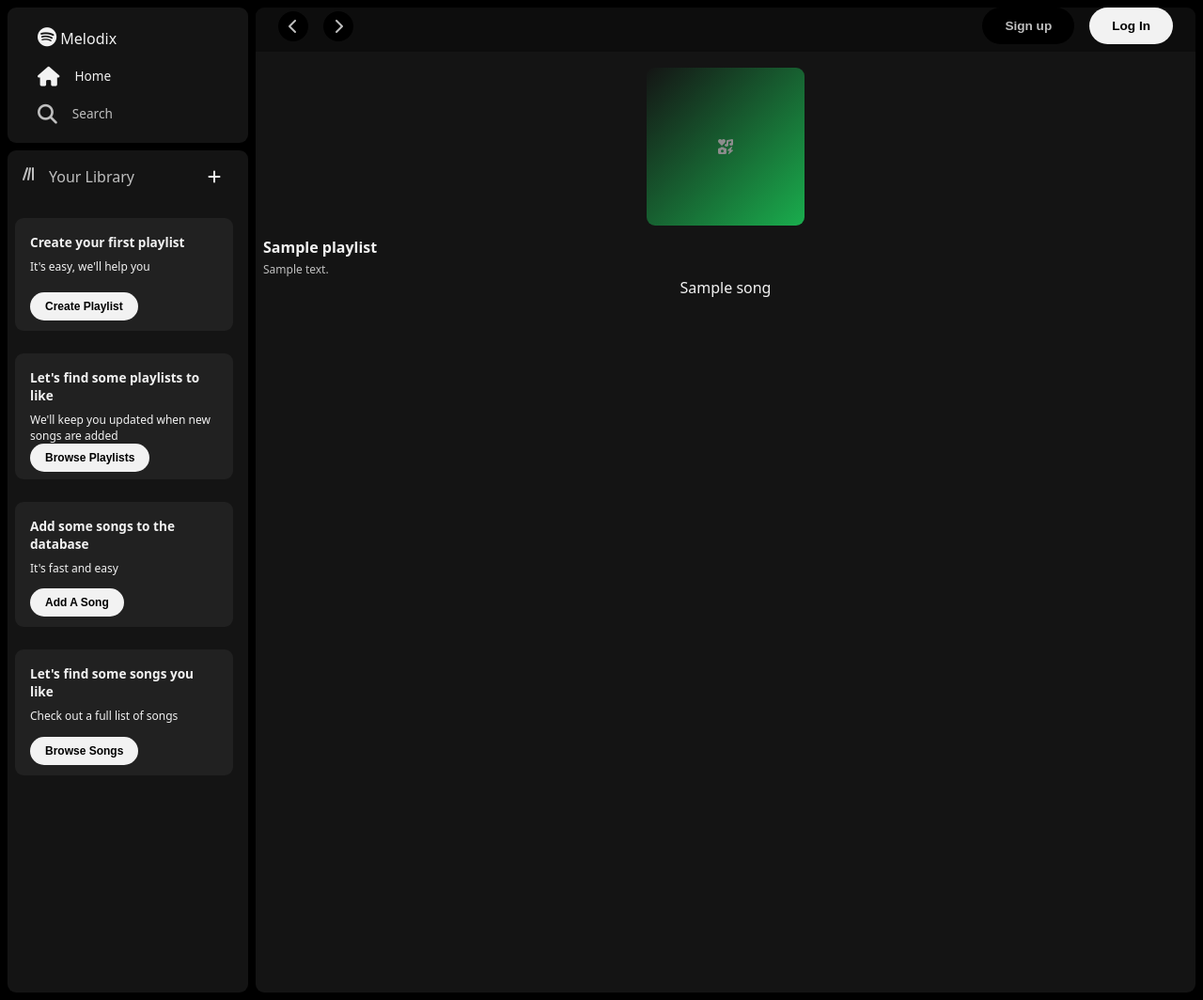
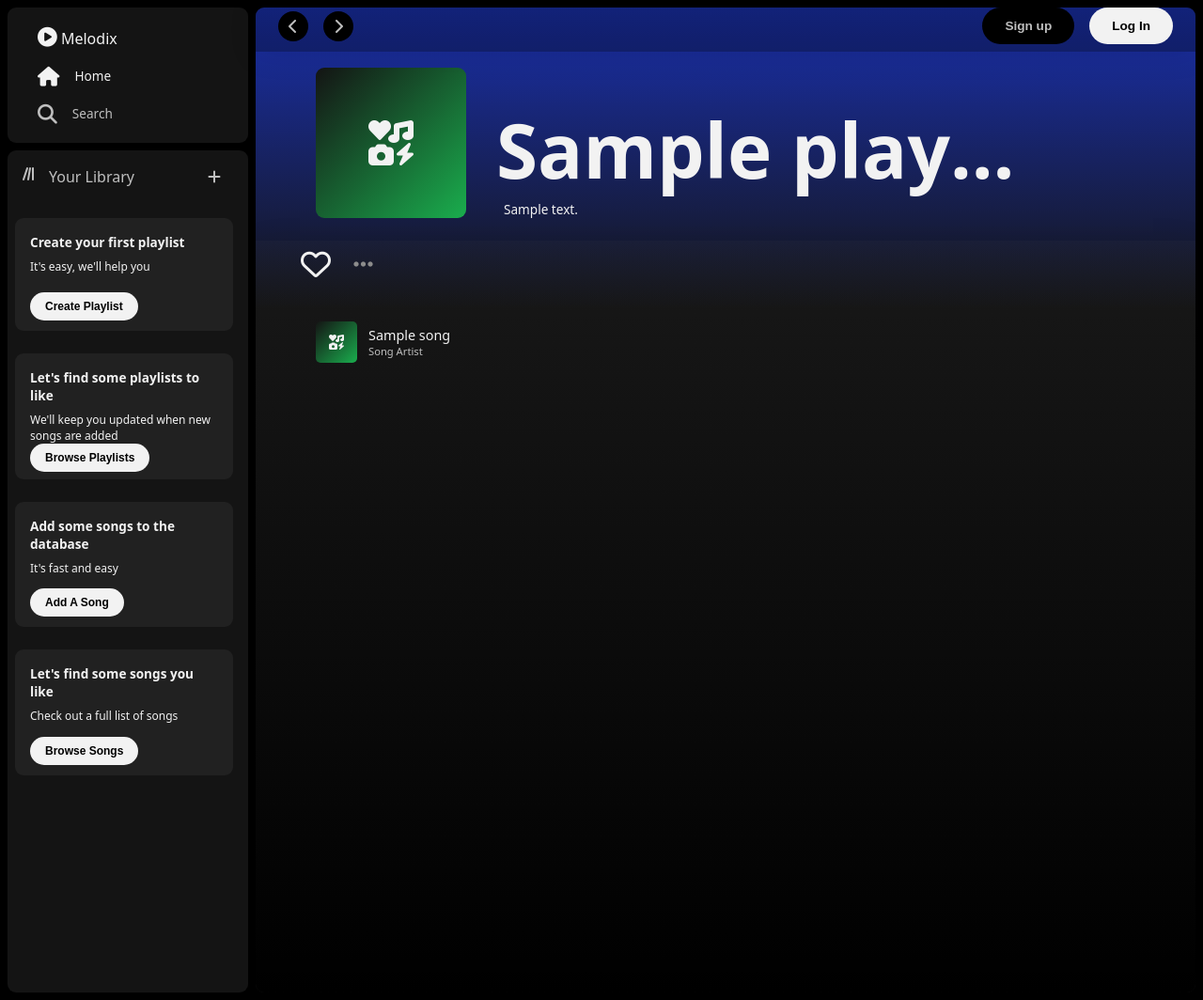
Before and after one commit to Flips97/melodix, a Django app: page /playlists/1/ in a window 1280 px wide. Shown: the whole page at 94% size. Run offline with Django 5.2, Linux system fonts and the light colour scheme; tables that the repository leaves empty hold one stand-in row (values such as "Sample post"); some libraries are stand-ins or nearby versions.

Commit message:
Adds styling to detail page. Fixes scroll animation for top nav bar

```diff
--- a/main_app/static/css/style.css
+++ b/main_app/static/css/style.css
@@ -30,7 +30,8 @@
     --warning-content: hsl(0, 0%, 0%);
     --error-content: hsl(0, 71%, 99%);
 
-    --border-radius: 9px
+    --border-radius: 9px;
+    --box-shadow: 0 4px 30px rgba(0, 0, 0, 0.1);
 }
 
 * {
@@ -82,12 +83,21 @@ li {
 .nav-logo {
     font-size: 1rem;
     font-weight: 500;
+
+}
+
+.nav-logo > i {
+    transform: rotate(90);
 }
 
 .nav-logo > i,
 .nav-home > a > i,
 .nav-search > a > i {
     font-size: 1.3rem;
+}
+
+.hidden {
+    display: none;
 }
 
 .nav-search > a {
@@ -266,6 +276,7 @@ li {
     width: calc(100vw - 17.5rem);
     z-index: 9999;
     position: fixed;
+    box-shadow: var(--box-shadow);
 }
 
 .translucent {
@@ -360,7 +371,47 @@ li {
 }
 
 .active {
-    display: block;
+    display: block !important;
+}
+
+.active-inline {
+    display: inline;
+}
+
+.lib-nav-new {
+    position: relative;
+}
+
+.dropdown-add {
+    position: absolute;
+    top: 8.5%;
+    left: 29%;
+    display: none;
+    width: 10.25rem;
+    height: 5.25rem;
+    background-color: var(--background-translucent);
+    border-radius: 7px;
+    padding: .5rem;
+    font-size: .85rem;
+    font-weight: 300rem;
+    z-index: 9999;
+}
+
+.dropdown-add > a > button {
+    width: 9.25rem;
+    height: 2rem;
+    background-color: transparent;
+    border: none;
+    color: var(--copy);
+    text-align: left;
+    padding-inline: .5rem;
+    padding-block: .25rem;
+}
+
+.dropdown-add > a > button:hover {
+    border-radius: 5px;
+    background-color: var(--border-translucent);
+    cursor: pointer;
 }
 
 .backforth-buttons {
@@ -483,16 +534,6 @@ li {
     transition: background-color 0.3s ease;
 }
 
-.playlist-cover {
-    width: 10.5rem;
-    height: 10.5rem;
-    background: linear-gradient(to bottom right, var(--foreground), var(--primary-dark));
-    border-radius: var(--border-radius);
-    display: grid;
-    place-items: center;
-    color: var(--copy-lighter);
-}
-
 .playlist-name {
     font-weight: 600;
     font-size: 1rem;
@@ -562,10 +603,20 @@ li {
     width: max-content;
 }
 
+.photo-title > h1 {
+    display: flex;
+    align-items: center;
+}
+
+.photo-title > h1 > i {
+    font-size: 3rem;
+    padding-left: 1.5rem;
+}
+
 .tagline {
     position: absolute;
     bottom: 18%;
-    left: 27.5%;
+    left: 26%;
     transform: translate(-50%, -50%);
     z-index: 5;
     font-size: .85rem;
@@ -636,6 +687,151 @@ li {
     color: var(--copy);
 }
 
+.playlist-cover {
+    border-radius: var(--border-radius);
+    background: linear-gradient(to bottom right, var(--foreground), var(--primary-dark));
+    width: 10rem;
+    height: 10rem;
+    display: grid;
+    place-items: center;
+    font-size: 3rem;
+    color: var(--copy);
+}
+
+.detail-things {
+    display: flex;
+    flex-direction: row;
+    width: 100%;
+    height: 20rem;
+    background: linear-gradient(to bottom, var(--secondary-dark), var(--foreground));
+    padding: 4rem;
+}
+
+.detail-things-2 {
+    padding: 2rem;
+}
+
+.detail-playlist-name {
+    font-size: 5rem;
+    font-weight: 800;
+    max-width: 35rem;
+    overflow: hidden;
+    text-overflow: ellipsis;
+    white-space: nowrap;
+}
+
+.detail-tagline {
+    font-size: .85rem;
+    font-weight: 300;
+    width: max-content;
+    color: var(--copy);
+    padding-inline: .5rem;
+}
+
+.detial-main {
+    width: 100%;
+    height: 50rem;
+    margin-top: -4.5rem;
+    background: linear-gradient(to bottom, var(--border-translucent3), var(--background));
+    box-shadow: var(--box-shadow);
+    position: relative;
+    z-index: 2;
+}
+
+.detail-menu {
+    width: 100%;
+    height: 3rem;
+    /* border: 1px solid red; */
+}
+
+.detail-songs {
+    display: flex;
+    flex-direction: column;
+    justify-content: center;
+    padding-inline: 4rem;
+    padding-block: 2rem;
+    gap: .5rem
+}
+
+.detail-each-song {
+    display: flex;
+    width: 14rem;
+    height: 3.5rem;
+    align-items: center;
+    border-radius: var(--border-radius);
+    gap: .75rem;
+}
+
+.detail-each-song:hover {
+    cursor: pointer;
+    background-color: var(--border-translucent2);
+}
+
+/* make this stay active when detail view is on */
+.detail-each-song:active {
+    background-color: var(--border-translucent);
+}
+
+.detail-name-artist {
+    display: flex;
+    flex-direction: column;
+    justify-content: center;
+    gap: .25rem;
+    padding: .75rem;
+}
+
+.detail-song-name {
+    font-size: .9rem;
+    font-weight: 400;
+}
+
+.detail-song-artist {
+    font-size: .7rem;
+    font-weight: 200;
+    color: var(--copy-light);
+}
+
+.song-cover {
+    width: 2.75rem;
+    height: 2.75rem;
+    display: grid;
+    place-items: center;
+    background: linear-gradient(to bottom right, var(--foreground), var(--primary-dark));
+    border-radius: 5px;
+}
+
+.detail-menu {
+    padding-inline: 3rem;
+    align-items: center;
+    display: flex;
+    gap: 1.5rem;
+}
+
+.detail-favorite {
+    font-size: 2rem;
+    transform: scale(1);
+    transition: transform 0.1s ease-in-out;
+}
+
+.detail-ellipsis {
+    font-size: 1.5rem;
+    color: var(--copy-lighter);
+}
+
+.detail-favorite:hover {
+    transform: scale(1.05);
+    transition: transform 0.1s ease-in-out;
+}
+
+.detail-ellipsis:hover {
+    color: var(--copy);
+}
+
+.detail-favorite:hover,
+.detail-ellipsis:hover {
+    cursor: pointer;
+}
+
 
 /* style search page */
 /* style details page */
--- a/main_app/templates/base.html
+++ b/main_app/templates/base.html
@@ -15,7 +15,8 @@
         <nav class="top-nav">
                 <div>
                     <a href="/" title="Home" class="nav-logo">
-                    <i class="fa-brands fa-spotify"></i> Melodix
+                    <i class="fa-solid fa-circle-play"></i>
+                    Melodix
                 </a></div>
                 <div class="nav-home"><a href="/" title="Home">
                     <i class="fa-solid fa-house"></i> Home
@@ -31,11 +32,19 @@
                     <i class="fa-solid fa-lines-leaning"></i>
                     Your Library
                 </div>
-                <a href="{% url 'playlists_create' %}">
-                    <div class="lib-nav-new">
-                        <i class="fa-solid fa-plus"></i>
-                    </div>
-                </a>
+                <div class="lib-nav-new" id="add-new-btn">
+                    <i class="fa-solid fa-plus"></i>
+                </div>
+
+                <div class="dropdown-add" id="dropdown-add">
+                    <a href="{% url 'playlists_create' %}">
+                        <button class="paylist-btn">Add A Playlist</button>
+                    </a>
+                    <a href="{% url 'songs_create' %}">
+                        <button>Add A Song</button>
+                    </a>
+                </div>
+
             </div>
 
             {% if user.is_authenticated %}
@@ -58,9 +67,6 @@
                         </a>
                     {% endfor %}
                 </div>
-
-
-
             {% else %}
                 <div class="lib-nav-create-playlist">
                     <div>
@@ -152,6 +158,13 @@
         const dropdown = document.getElementById('dropdown');
         const forwardBtn = document.getElementById('forward-btn');
         const backBtn = document.getElementById('back-btn');
+        const main = document.querySelector('main')
+        const addNewBtn = document.getElementById('add-new-btn');
+        const dropdownAdd = document.getElementById('dropdown-add');
+
+        addNewBtn.addEventListener('click', function() {
+            dropdownAdd.classList.toggle('active');
+        })
 
         forwardBtn.addEventListener('click', () => {
             goForward();
@@ -169,22 +182,20 @@
             window.history.forward();
         }
 
-        avatar.addEventListener('click', function (evt) {
+        avatar.addEventListener('click', function() {
             dropdown.classList.toggle('active');
         });
 
-        // console.log('logging')
-        // window.addEventListener('scroll', function () {
-        //     console.log('SCROLL TOWN USA!')
-        //     console.log(window.scrollY)
-        //     if (window.scrollY > 0) {
-        //         console.log('scrolling');
-        //         topFixed.classList.add('translucent');
-        //     } else {
-        //         console.log('not scrolling');
-        //         topFixed.classList.remove('translucent');
-        //     }
-        // });
+
+        main.addEventListener('scroll', function() {
+            console.log('scrolling')
+            topFixed.classList.add('translucent');
+        }, true);
+
+        main.addEventListener('scrollend', function() {
+            console.log('stopped')
+            topFixed.classList.remove('translucent');
+        }, true)
     </script>
 </body>
 </html>
--- a/main_app/templates/home.html
+++ b/main_app/templates/home.html
@@ -7,7 +7,10 @@
 
     <div class="photo-container">
         <div class="photo-title">
-            <h1>Melodix Playlist DB</h1>
+            <h1>
+                Melodix Playlist DB
+                <i class="fa-solid fa-play"></i>
+            </h1>
         </div>
         <div class="tagline">
             Discover, Create, Share: Melodix - Your Ultimate Music Hub.
--- a/main_app/templates/playlists/detail.html
+++ b/main_app/templates/playlists/detail.html
@@ -1,26 +1,58 @@
 {% extends 'base.html' %}
 {% block content %}
 
-<div class="page-container">
+<div class="page-container-home">
+    <div class="detail-things">
 
         <div class="playlist-cover">
             <i class="fa-solid fa-icons"></i>
         </div>
-    <div class="playlist-name">
-        {{ playlist.name }}
+
+        <div class="detail-things-2">
+            <div class="user-title-photo">
+                <h1 class="detail-playlist-name">{{ playlist.name }}</h1>
             </div>
-    <div class="playlist-description">
+            <div class="detail-tagline">
                 {{ playlist.description }}
             </div>
-    <div>
+        </div>
+    </div>
+
+    <div class="detial-main">
+        <div class="detail-menu">
+            <div class="detail-favorite">
+                <i class="fa-regular fa-heart"></i>
+                <i class="fa-solid fa-heart hidden"></i>
+                <!-- ADD ANIMATION TO REVEAL SECOND HEART AND MAKE GREEN ON CLICK -->
+            </div>
+            <div class="detail-ellipsis">
+                <i class="fa-solid fa-ellipsis"></i>
+            </div>
+        </div>
+        <div class="detail-songs">
             {% if playlist.songs.count %}
                 {% for song in playlist.songs.all %}
-            <div>
+                <div class="detail-each-song">
+                    <div class="song-cover">
+                        <i class="fa-solid fa-icons"></i>
+                    </div>
+                    <div class="detail-nameartist">
+                        <div class="detail-song-name">
                             {{ song.name }}
+                        </div>
+                        <div class="detail-song-artist">
+                            Song Artist
+                        </div>
+                    </div>
                 </div>
                 {% endfor %}
             {% endif %}
         </div>
+    </div>
+
+
+    <div>
+
 
         {% if request.user == playlist.user %}
             <div>
@@ -32,6 +64,7 @@
                 </a>
             </div>
         {% endif %}
+    </div>
 
 </div>
 
--- a/main_app/templates/profile_index.html
+++ b/main_app/templates/profile_index.html
@@ -16,11 +16,7 @@
                 000 Public Playlists
             </div>
         </div>
-
-
     </div>
-
-
 
     <div class="all-playlists-div">
         {% for playlist in playlists %}
```
Lines whose indentation alone changed are shown as unchanged.
